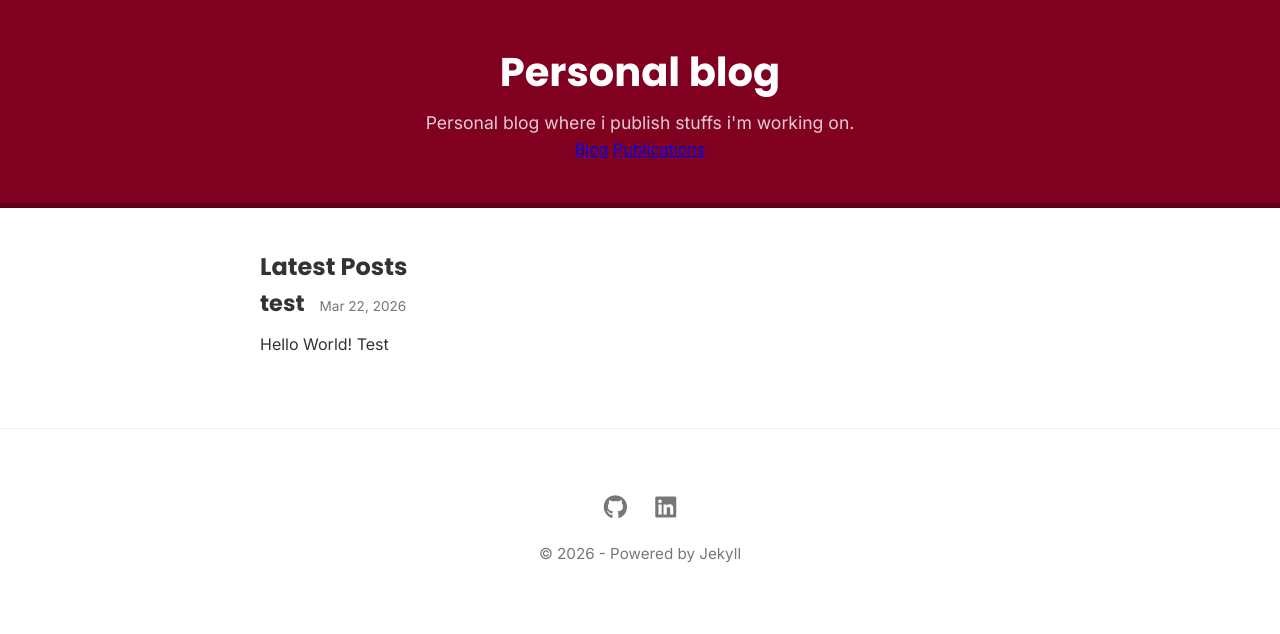
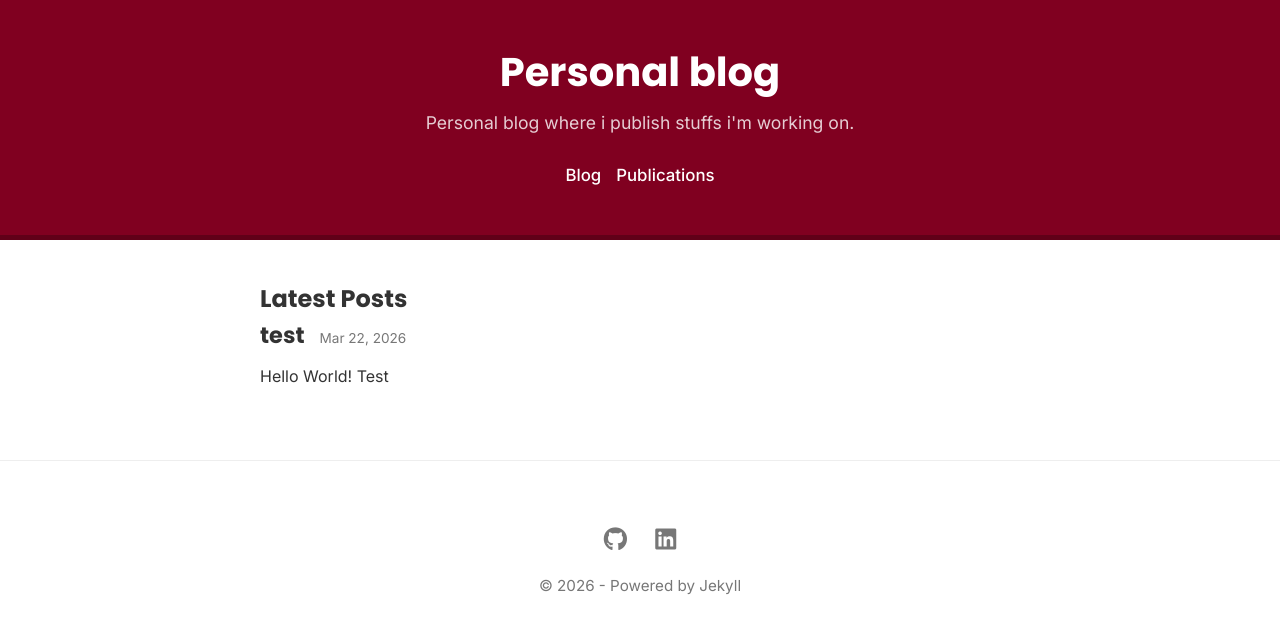
Before and after one commit to davidenetti/davidenetti.github.io, a Jekyll site: the page built from index.html, in a window 1280 px wide. Shown: the top 634 px of the page. Built offline with Jekyll 4.4.1, drawn with Linux system fonts in a browser that asks for light colours.

Commit message:
Update style.scss

```diff
--- a/assets/css/style.scss
+++ b/assets/css/style.scss
@@ -60,10 +60,27 @@ h1, h2, h3 {
         margin-top: 5px;
     }
 }
+.main-nav {
+    margin-top: 25px;
+    display: flex;
+    justify-content: center;
+    gap: 15px; /* Increased spacing between nav items */
 
-.main-nav {
-    text-size: 2rem;
-    color: #ffffff;
+    a {
+        color: #ffffff;
+        text-decoration: none;
+        font-weight: 500;
+        font-size: 1.05rem;
+        transition: all 0.3s ease;
+        padding-bottom: 4px;
+        border-bottom: 2px solid transparent; /* Prevents layout jump on hover */
+
+        &:hover {
+            color: #ffcc00;
+            border-bottom: 2px solid #ffcc00;
+            transform: translateY(-1px);
+        }
+    }
 }
 
 /* 4. POST LISTING */
```
